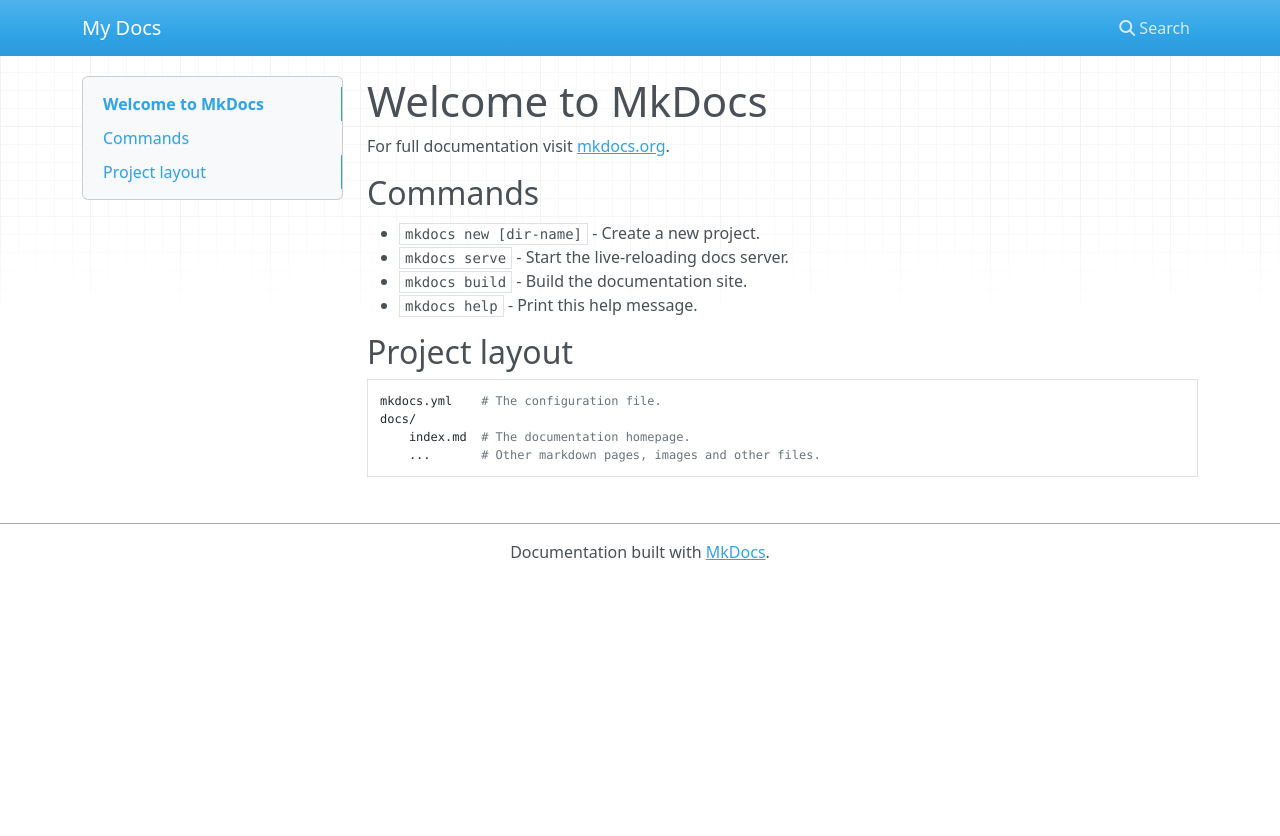
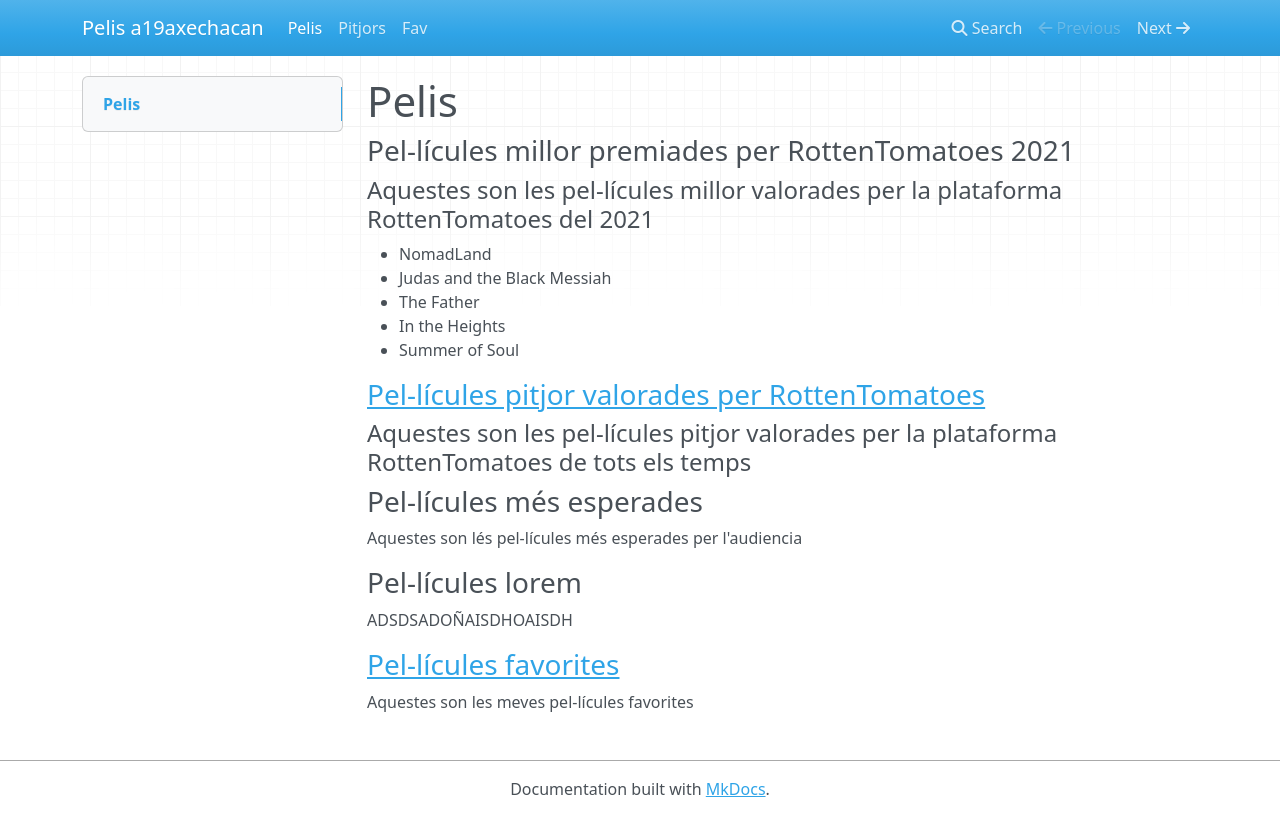
Before and after one commit to a19axechacan/pelis, an MkDocs documentation site: the page built from docs/index.md, in a window 1280 px wide. Shown: the top 836 px of the page. Built offline with MkDocs 1.6.1, drawn with Linux system fonts in a browser that asks for light colours; nearby versions of some CDN libraries.

Commit message:
pagina fav i pitjor valorades

```diff
--- a/docs/index.md
+++ b/docs/index.md
@@ -1,17 +1,16 @@
-# Welcome to MkDocs
-
-For full documentation visit [mkdocs.org](https://mkdocs.org).
-
-## Commands
-
-* `mkdocs new [dir-name]` - Create a new project.
-* `mkdocs serve` - Start the live-reloading docs server.
-* `mkdocs build` - Build the documentation site.
-* `mkdocs help` - Print this help message.
-
-## Project layout
-
-    mkdocs.yml    # The configuration file.
-    docs/
-        index.md  # The documentation homepage.
-        ...       # Other markdown pages, images and other files.
+# Pelis
+###Pel-lícules millor premiades per RottenTomatoes 2021
+####Aquestes son les pel-lícules millor valorades per la plataforma RottenTomatoes del 2021
+* NomadLand
+* Judas and the Black Messiah
+* The Father
+* In the Heights
+* Summer of Soul
+###[Pel-lícules pitjor valorades per RottenTomatoes](Pitjors.md)
+####Aquestes son les pel-lícules pitjor valorades per la plataforma RottenTomatoes de tots els temps
+###Pel-lícules més esperades
+Aquestes son lés pel-lícules més esperades per l'audiencia
+###Pel-lícules lorem
+ADSDSADOÑAISDHOAISDH
+###[Pel-lícules favorites](fav.md)
+Aquestes son les meves pel-lícules favorites
--- a/mkdocs.yml
+++ b/mkdocs.yml
@@ -1 +1 @@
-site_name: My Docs
+site_name: Pelis a19axechacan
```
Also changed, not shown: docs/Pitjors.md (added, +6 -0 lines), docs/fav.md (added, +7 -0 lines), docs/images/manOnTheMoon.jpg (added), docs/images/pulpFiction.png (added), docs/images/walter.jpg (added).
